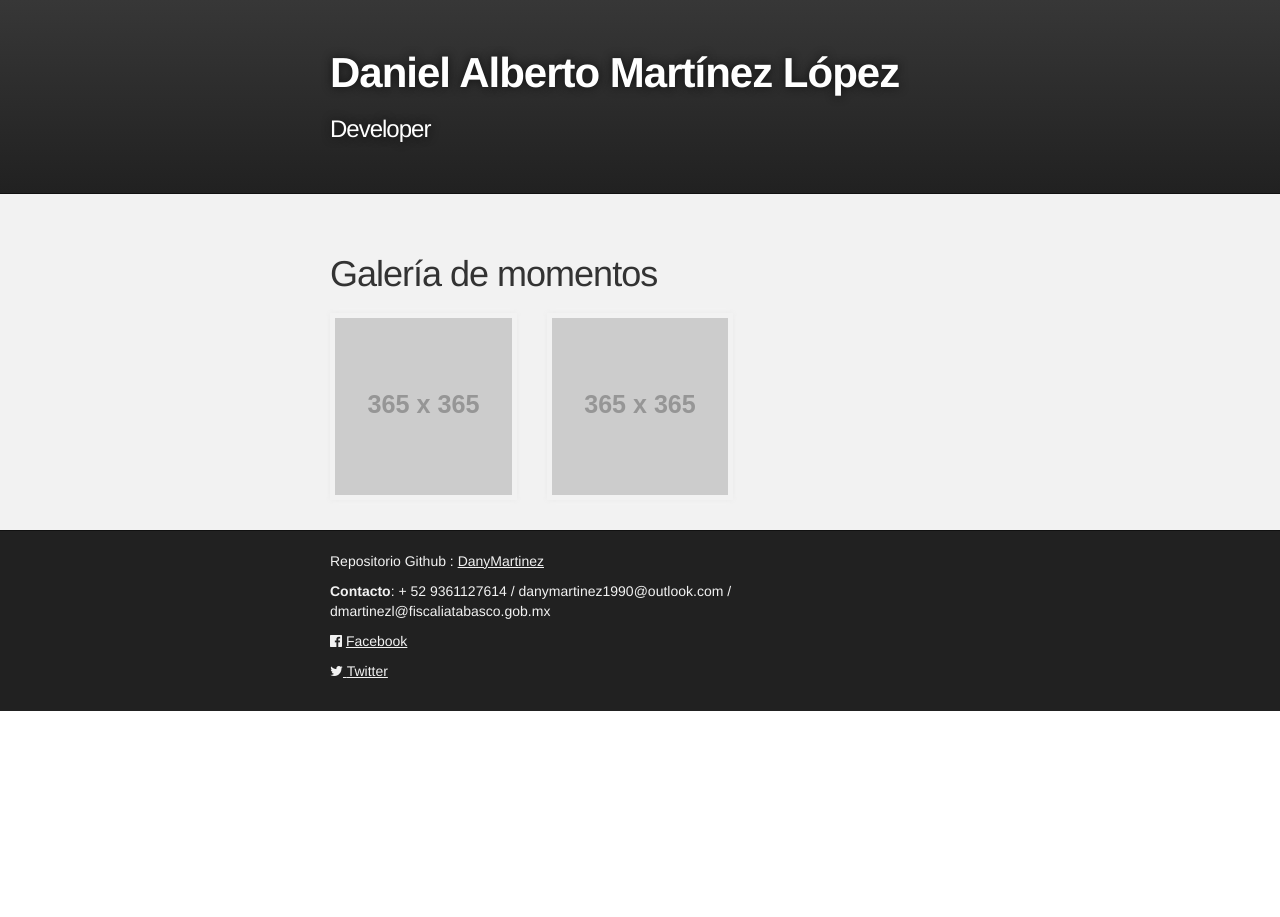
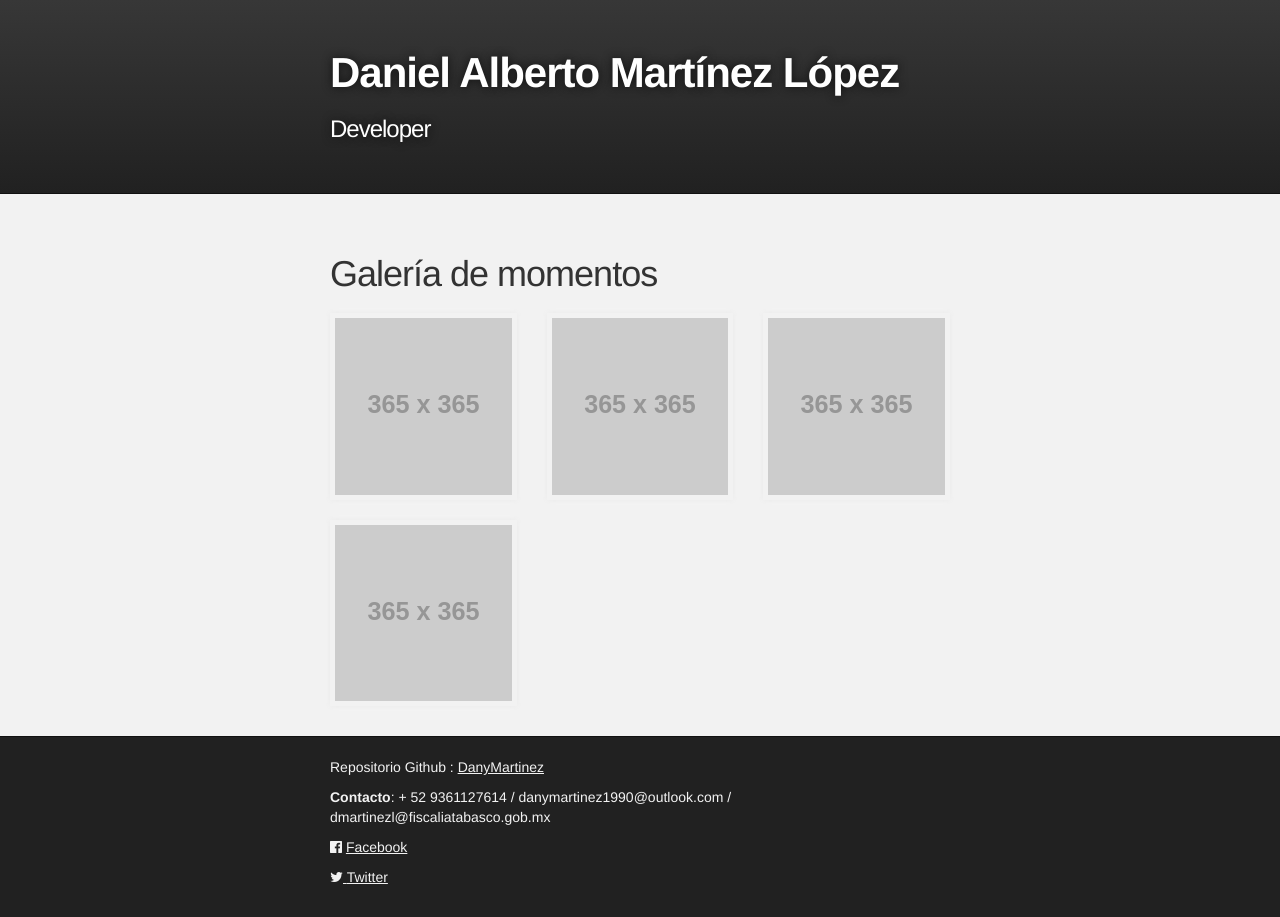
Before and after one commit to DanyMartinez/index, a Jekyll site: the page built from index.md, in a window 1280 px wide. Built offline with Jekyll 4.4.1, drawn with Linux system fonts in a browser that asks for light colours; nearby versions of some CDN libraries; our own code applies the rules of GitHub Pages for plain Markdown files.

Commit message:
Update index.md

```diff
--- a/index.md
+++ b/index.md
@@ -16,5 +16,12 @@
             <div class="gallery_product col-lg-4 col-md-4 col-sm-4 col-xs-6 filter sprinkle">
                 <img src="http://fakeimg.pl/365x365/" class="img-responsive">
             </div>
+             <div class="gallery_product col-lg-4 col-md-4 col-sm-4 col-xs-6 filter sprinkle">
+                <img src="http://fakeimg.pl/365x365/" class="img-responsive">
+            </div>
+             <div class="gallery_product col-lg-4 col-md-4 col-sm-4 col-xs-6 filter sprinkle">
+                <img src="http://fakeimg.pl/365x365/" class="img-responsive">
+            </div>
+
         </div>
 </section>
```
